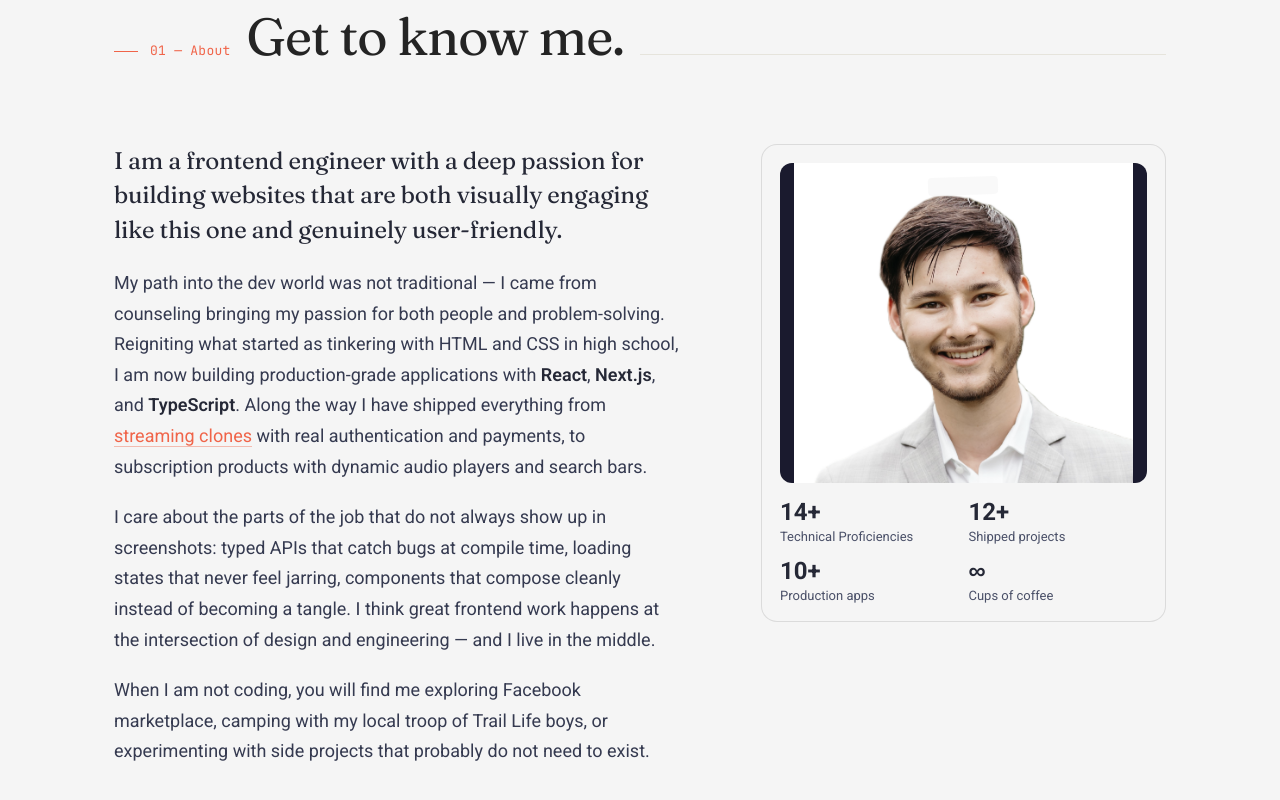
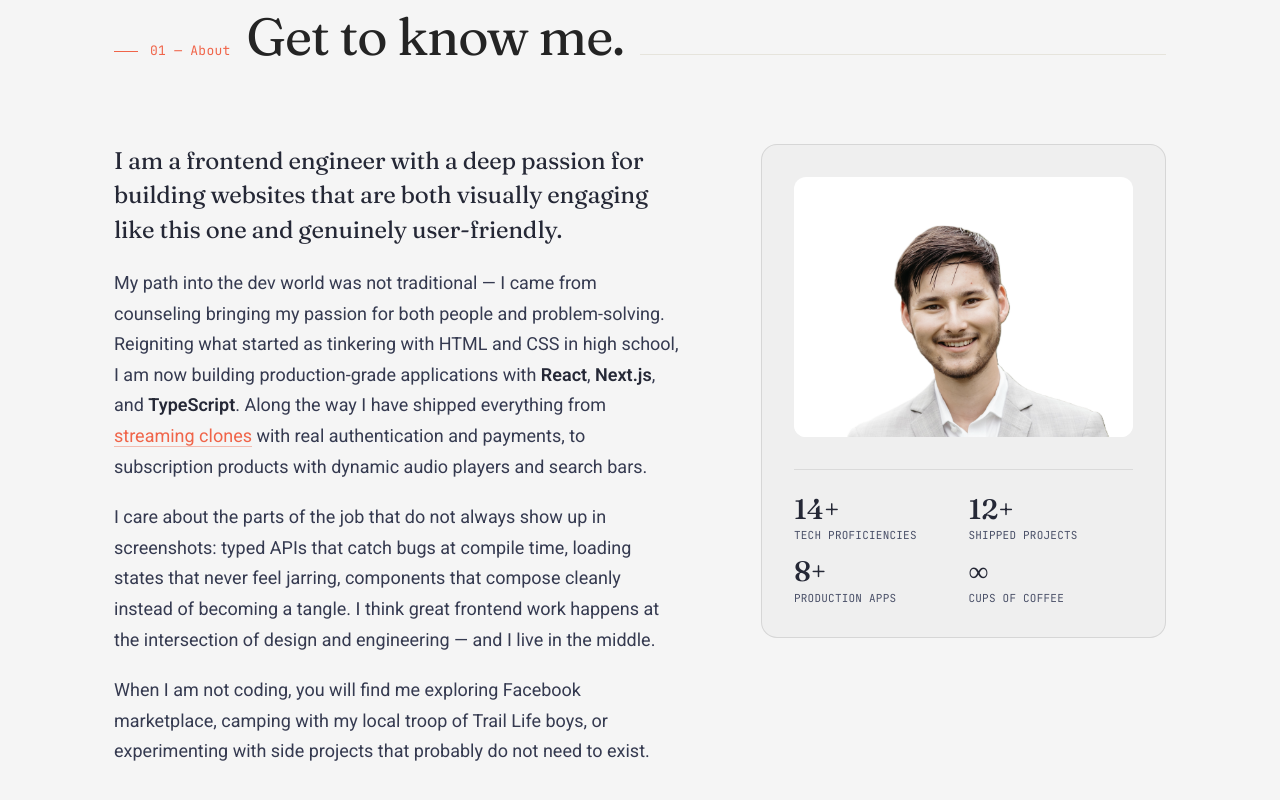
Before and after one commit to jeddelich/next-portfolio, a Next.js app: page / in a window 1280 px wide. Shown: the part 981-1781 px from the top of the page. Built offline with nearby package versions, Linux system fonts and the light colour scheme.

Commit message:
fix: aboutCard background margin and style: modernize typeface and configure darkmode/lightmode contrasts

```diff
--- a/components/about/about.module.css
+++ b/components/about/about.module.css
@@ -47,30 +47,19 @@
 .aboutCard {
   border: 1px solid rgba(36, 36, 36, 0.12);
   border-radius: 16px;
-  background: var(--color-light);
-  padding: 18px;
+  background: #efefef;
+  padding: 32px;
   position: sticky;
   top: 110px;
 }
 
 .aboutCardImg {
-  height: 320px;
+  height: 260px;
   border-radius: 12px;
-  background: #1a1a2e;
+  background: #ffffff;
   position: relative;
   overflow: hidden;
-  margin-bottom: 16px;
-}
-
-.aboutCardImgTape {
-  position: absolute;
-  top: 14px;
-  left: 50%;
-  transform: translateX(-50%) rotate(-2deg);
-  width: 70px;
-  height: 18px;
-  border-radius: 4px;
-  background: rgba(245, 245, 245, 0.6);
+  margin-bottom: 32px;
 }
 
 .aboutCardImgGlyph {
@@ -84,18 +73,25 @@
   display: grid;
   grid-template-columns: 1fr 1fr;
   gap: 14px 10px;
+  padding-top: 24px;
+  border-top: 1px solid #2424241a;
 }
 
 .statNum {
-  font-size: 24px;
-  font-weight: 700;
+  font-family: 'Fraunces', serif;
+  font-size: 28px;
+  font-weight: 500;
   line-height: 1.1;
   color: #252836;
 }
 
 .statLabel {
+  font-family: 'JetBrains Mono', ui-monospace, monospace;
+  text-transform: uppercase;
   margin-top: 4px;
-  font-size: 13px;
+  letter-spacing: 0.02em;
+  font-size: 11px;
+  font-weight: 400;
   color: #4a5068;
 }
 
@@ -110,12 +106,20 @@
 }
 
 :global(.dark-theme) .aboutCard {
-  background: #202020;
+  background: #1c1c1c;
   border-color: rgba(255, 255, 255, 0.14);
+}
+
+:global(.dark-theme) .aboutCardStats {
+  border-top-color: rgba(255, 255, 255, 0.14);
 }
 
 :global(.dark-theme) .statLabel {
   color: #c5c5c5;
+}
+
+:global(.dark-theme) .aboutCardImg {
+  filter: brightness(95%);
 }
 
 @media (max-width: 1024px) {
@@ -148,3 +152,21 @@
     grid-template-columns: 1fr 1fr;
   }
 }
+
+@media (max-width: 480px) {
+  .aboutProse p {
+    font-size: 15px;
+  }
+
+  .aboutProse p:first-child {
+    font-size: 18px;
+  }
+
+  .aboutCardImg {
+    height: 148px;
+  }
+
+  .statNum {
+    font-size: 20px;
+  }
+}
--- a/components/about/about.tsx
+++ b/components/about/about.tsx
@@ -46,16 +46,11 @@ function About() {
             </div>
             <aside className={styles.aboutCard}>
               <div className={styles.aboutCardImg}>
-                   <span
-                  className={styles.aboutCardImgTape}
-                  aria-hidden="true"
-                  style={{ zIndex: 100 }}
-                ></span>
                 <Image
-                  src="/about-me-selfie.png"
+                  src="/about-me-picture.png"
                   alt="Jed Delich"
                   fill
-                  style={{ objectFit: "contain", objectPosition: "center", filter: "grayscale(25%)" }}
+                  style={{ objectFit: "contain", objectPosition: "bottom", filter: "grayscale(25%)" }}
                   sizes="(max-width: 900px) 100vw, 380px"
                   priority
                 />
@@ -63,14 +58,14 @@ function About() {
               <div className={styles.aboutCardStats}>
                 <div>
                   <div className={styles.statNum}>14+</div>
-                  <div className={styles.statLabel}>Technical Proficiencies</div>
+                  <div className={styles.statLabel}>Tech Proficiencies</div>
                 </div>
                 <div>
                   <div className={styles.statNum}>12+</div>
                   <div className={styles.statLabel}>Shipped projects</div>
                 </div>
                 <div>
-                  <div className={styles.statNum}>10+</div>
+                  <div className={styles.statNum}>8+</div>
                   <div className={styles.statLabel}>Production apps</div>
                 </div>
                 <div>
```
Also changed, not shown: public/about-me-picture.png (added).
